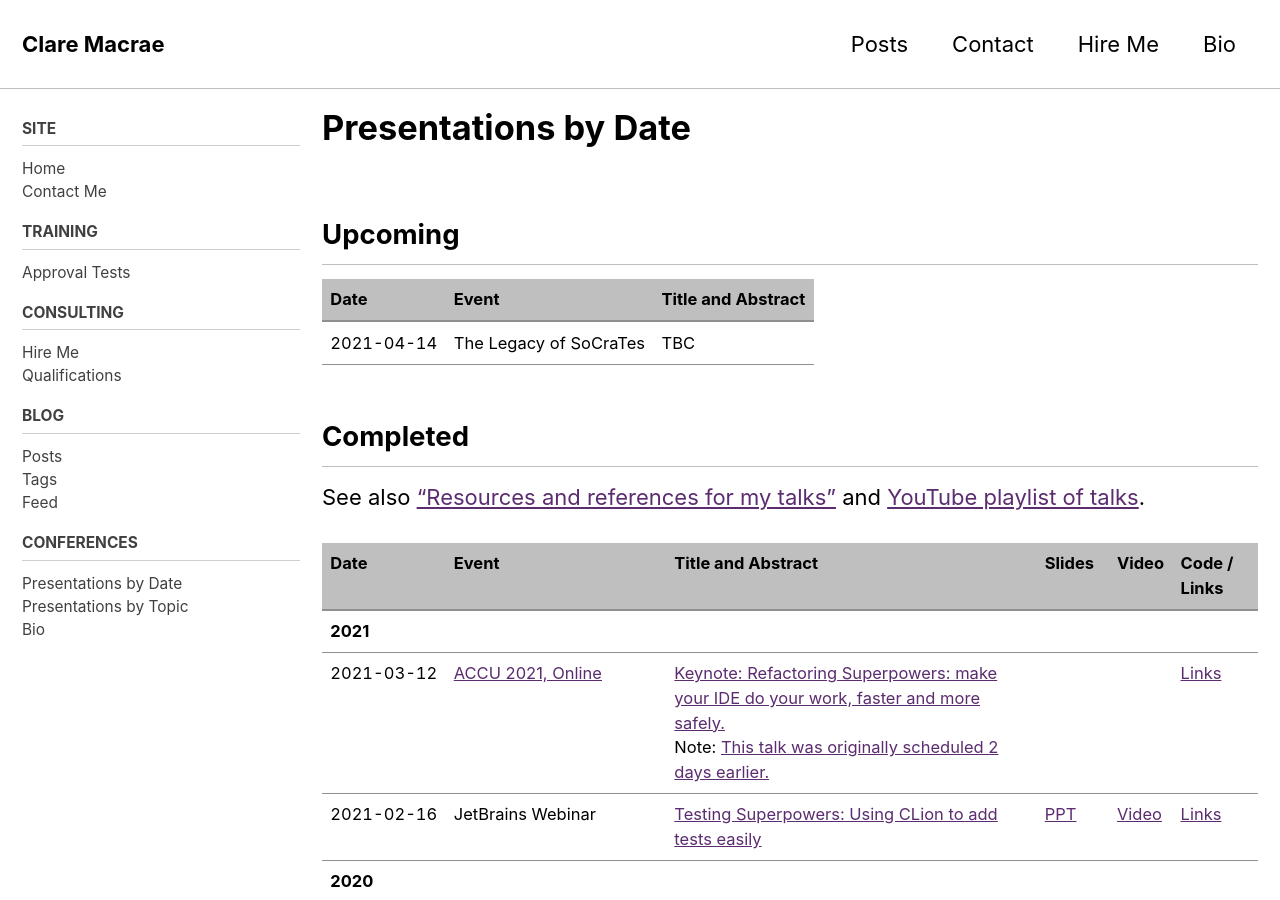
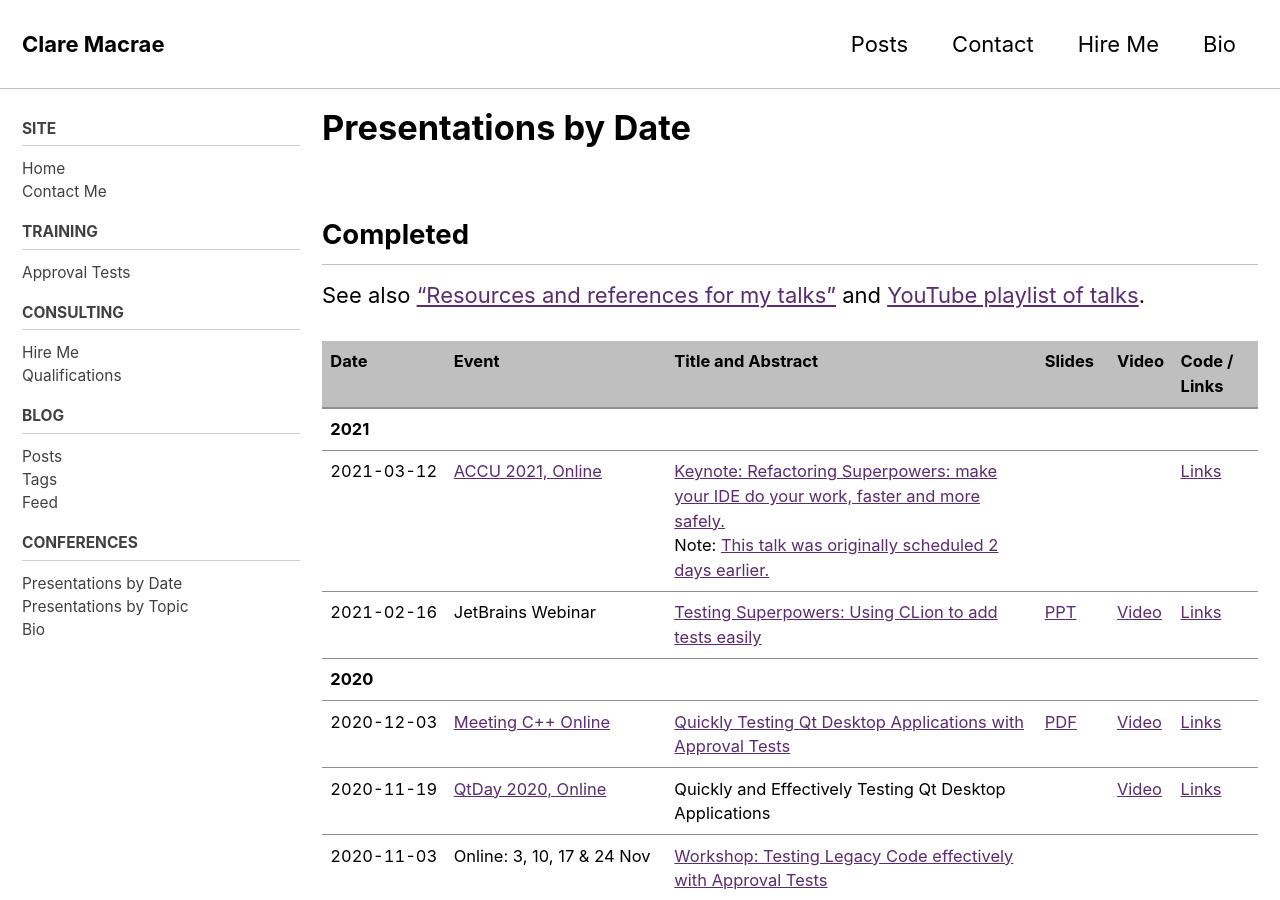
Before and after one commit to claremacrae/claremacrae.github.io, a Jekyll site: the page built from conferences/presentations.md, in a window 1280 px wide and 900 px high. Built offline with Jekyll 4.4.1, drawn with Linux system fonts in a browser that asks for light colours; cached includes are drawn as plain includes; nearby versions of some CDN libraries.

Commit message:
Remove unconfirmed entry for an upcoming conference

```diff
--- a/_data/presentations.yml
+++ b/_data/presentations.yml
@@ -1,20 +1,3 @@
-- date: 2021-04-14
-  upcoming: true
-  event:
-    name: The Legacy of SoCraTes
-    url:
-  category: "TBC"
-  talk:
-    name: "TBC"
-    url:
-  slides:
-    pdf_url:
-    ppt_url:
-  video:
-    url:
-  links:
-    url: https://github.com/claremacrae/talks/blob/main/Refactoring_Superpowers.md#top
-
 - date: 2021-03-12
   event:
     name: ACCU 2021, Online
```
